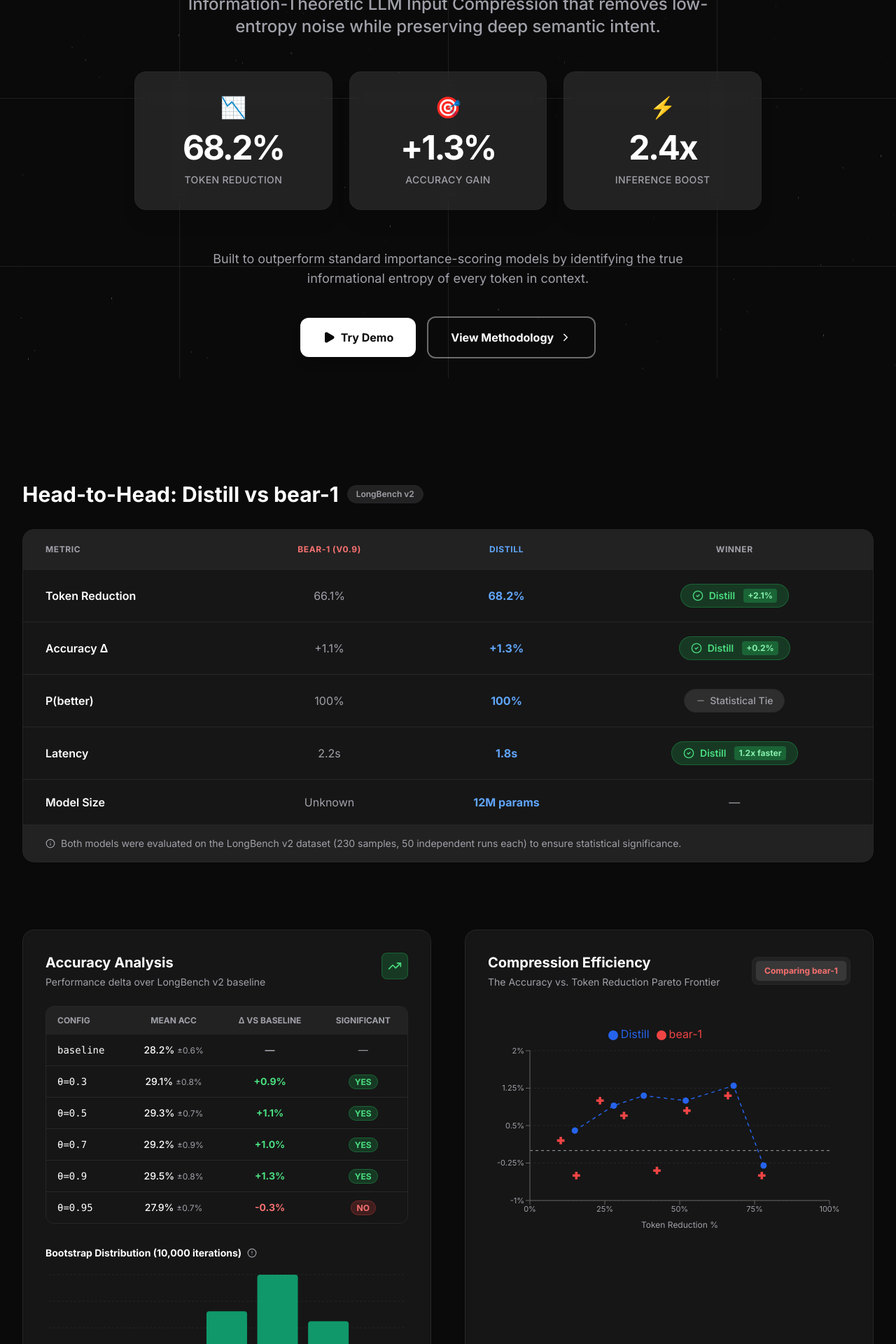
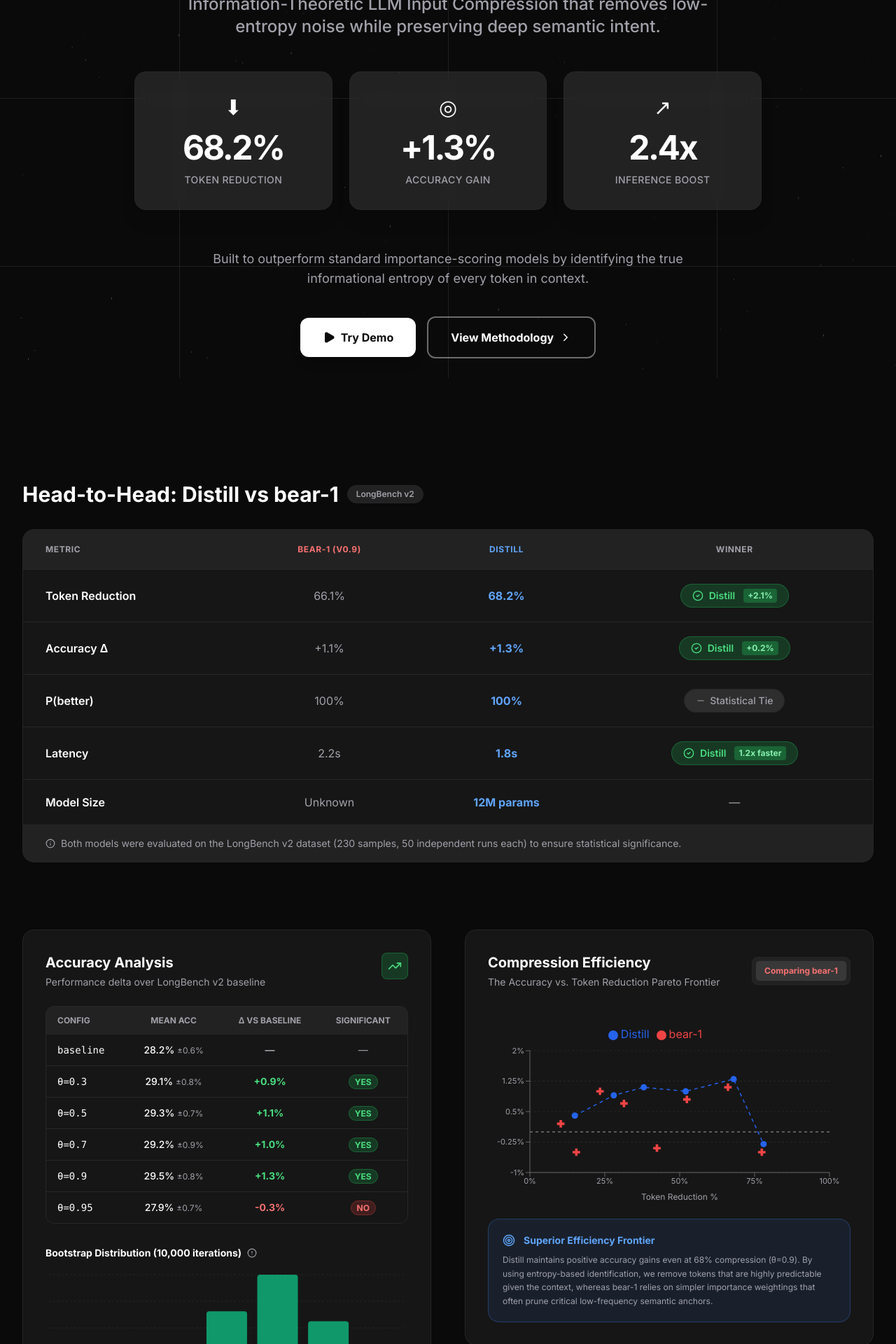
Before and after one commit to VamshiS123/distill, a React (Vite) app: page / in a window 1280 px wide. Shown: the part 260-2180 px from the top of the page at 70% size. Built offline with nearby package versions, Linux system fonts and the light colour scheme.

Commit message:
Update footer year to 2026, replace emojis with black/white symbols, and adjust compression chart layout

```diff
--- a/App.tsx
+++ b/App.tsx
@@ -261,7 +261,7 @@
               <a href="#" className="hover:text-white transition">Github</a>
               <a href="#" className="hover:text-white transition">Privacy</a>
             </div>
-            <p className="mt-8 text-xs">© 2024 The Token Company Challenge - Distill Project</p>
+            <p className="mt-8 text-xs">© 2026 The Token Company Challenge - Distill Project</p>
           </div>
         </footer>
       </div>
--- a/components/CompressionChart.tsx
+++ b/components/CompressionChart.tsx
@@ -8,7 +8,7 @@
   const [showBear1, setShowBear1] = useState(true);
 
   return (
-    <div className="bg-white/5 backdrop-blur-sm rounded-2xl shadow-sm border border-[#27272a] p-8 h-full flex flex-col">
+    <div className="bg-white/5 backdrop-blur-sm rounded-2xl shadow-sm border border-[#27272a] p-8 flex flex-col">
       <div className="flex flex-col sm:flex-row sm:items-center justify-between gap-4 mb-8">
         <div>
           <h3 className="text-xl font-bold text-white mb-1">Compression Efficiency</h3>
@@ -24,8 +24,8 @@
         </div>
       </div>
 
-      <div className="flex-grow">
-        <ResponsiveContainer width="100%" height={320}>
+      <div>
+        <ResponsiveContainer width="100%" height={280}>
           <ScatterChart margin={{ top: 20, right: 30, bottom: 20, left: 0 }}>
             <CartesianGrid strokeDasharray="3 3" vertical={false} stroke="#27272a" />
             <XAxis
@@ -75,7 +75,7 @@
         </ResponsiveContainer>
       </div>
 
-      <div className="mt-6 p-5 bg-blue-500/10 border border-blue-500/30 rounded-2xl">
+      <div className="mt-4 p-5 bg-blue-500/10 border border-blue-500/30 rounded-2xl">
         <div className="flex items-center gap-3 mb-2 text-blue-400">
           <Target size={18} />
           <h4 className="font-bold text-sm">Superior Efficiency Frontier</h4>
--- a/components/HeroSection.tsx
+++ b/components/HeroSection.tsx
@@ -53,20 +53,20 @@
             value={68.2}
             suffix="%"
             label="Token Reduction"
-            icon="📉"
+            icon="⬇"
           />
           <HeroMetricCard
             value={1.3}
             suffix="%"
             prefix="+"
             label="Accuracy Gain"
-            icon="🎯"
+            icon="◎"
           />
           <HeroMetricCard
             value={2.4}
             suffix="x"
             label="Inference Boost"
-            icon="⚡"
+            icon="↗"
           />
         </div>
 
```
